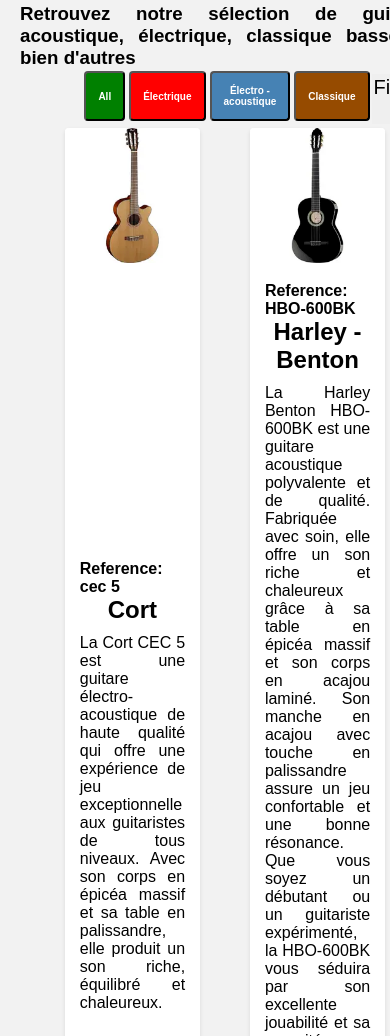
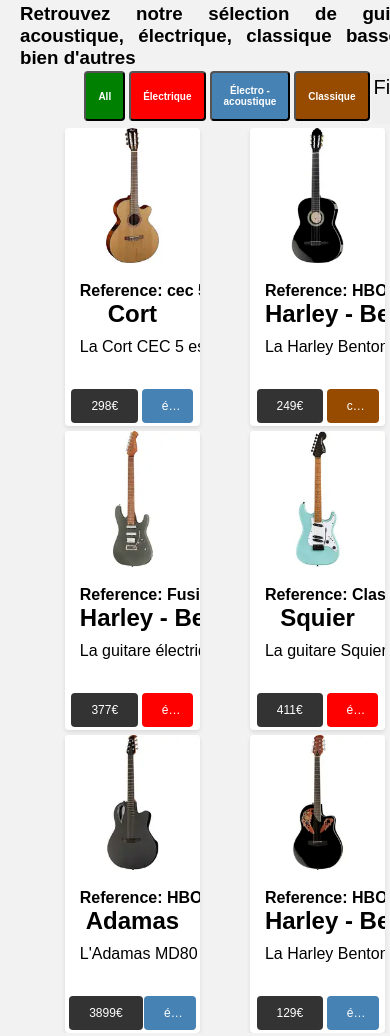
Before and after one commit to GDevWeb/PassionGuitar, a plain HTML site: page index.html in a window 390 px wide. Shown: the part 2834-3870 px from the top of the page. Drawn offline with Linux system fonts and the light colour scheme.

Commit message:
adding wrap card content by js and toggle filter button

```diff
--- a/sass/main.scss
+++ b/sass/main.scss
@@ -378,23 +378,22 @@
         }
     }
 
-}
+
+    .truncate {
+      white-space: nowrap;
+      overflow: hidden;
+      text-overflow: ellipsis;
+      word-wrap: break-word;
 
 
-// .truncate {
-//   white-space: nowrap;
-//   overflow: hidden;
-//   text-overflow: ellipsis;
-//   word-wrap: break-word;
+      .btnMore-container {
+        justify-content: space-evenly;
 
-
-//   .btnMore-container {
-//     justify-content: space-evenly;
-
-//     .btnMore{
-//         width: 45%;
-//         white-space: nowrap;
-//         overflow: hidden;
-//         text-overflow: ellipsis;    }
-//   }
-//   }
+        .btnMore{
+            width: 45%;
+            white-space: nowrap;
+            overflow: hidden;
+            text-overflow: ellipsis;    }
+      }
+      }
+}
--- a/scripts/main.js
+++ b/scripts/main.js
@@ -50,9 +50,9 @@
     btnCat.href = "#";
     btnCat.classList.add("btnMore");
     btnCat.textContent = product.cat;
-    // btnCat.alt = product.cat;
-    // btnCat.ariaLabel = product.cat;
-    // btnCat.title = product.cat;
+    btnCat.alt = product.cat;
+    btnCat.ariaLabel = product.cat;
+    btnCat.title = product.cat;
     btnCat.style.backgroundColor = product.backgroundButton;
     btnMoreContainer.appendChild(btnCat);
     card.appendChild(btnMoreContainer);
```
Also changed, not shown: css/main.css, 1 other file.
